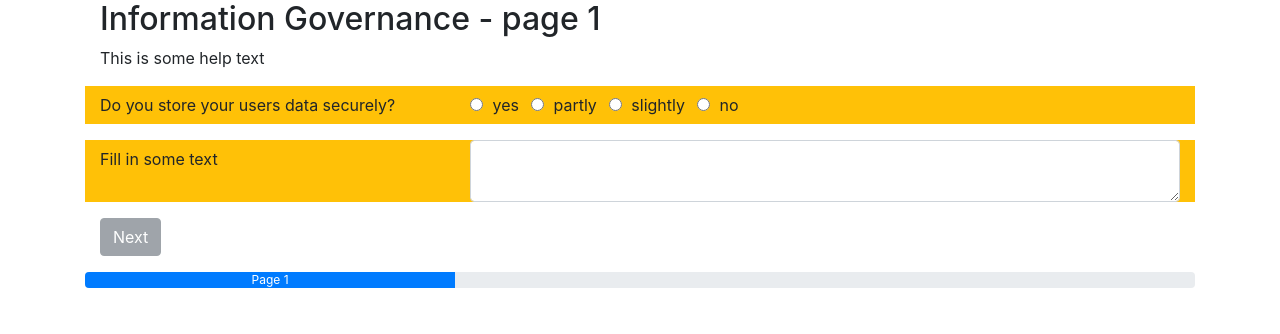
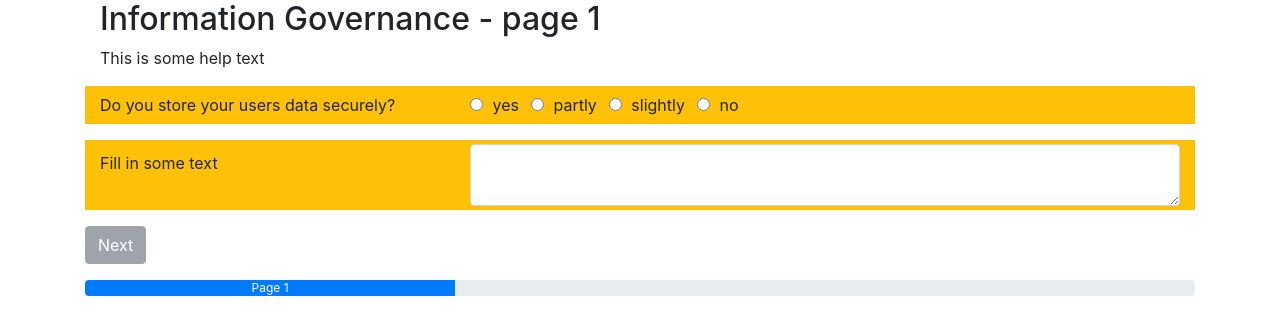
Before and after one commit to davidtron/react-survey-components, a React (Create React App) app: page / in a window 1280 px wide. Shown: the top 334 px of the page. Built offline with nearby package versions, Linux system fonts and the light colour scheme.

Commit message:
Page layout fixes

```diff
--- a/src/components/TextAnswer.js
+++ b/src/components/TextAnswer.js
@@ -3,10 +3,10 @@ import {Col, FormGroup, Input, Label} from 'reactstrap';
 
 const TextAnswer = ({questionId, question, answer, ...props}) => {
     return (
-        <FormGroup className="bg-warning" row>
+        <FormGroup className="bg-warning py-sm-1" row>
             <Label for={questionId} sm={4}>{question}</Label>
             <Col sm={8}>
-            <Input type="textarea" name={questionId} id={questionId} defaultValue={answer}/>
+            <Input className="mb-2 mb-sm-0" type="textarea" name={questionId} id={questionId} defaultValue={answer}/>
             </Col>
         </FormGroup>
     )
--- a/src/containers/Page.js
+++ b/src/containers/Page.js
@@ -2,7 +2,7 @@ import React, {Component} from 'react';
 
 import RadioAnswers from '../components/RadioAnswers'
 import TextAnswer from '../components/TextAnswer'
-import {Button, Col, Form, FormGroup, Container} from 'reactstrap';
+import {Button, Col, Form, FormGroup, Container, ButtonGroup} from 'reactstrap';
 import update from 'immutability-helper';
 
 
@@ -79,23 +79,23 @@ export default class Page extends Component {
                     {this.renderQuestions(this.pageData.questions)}
 
                     <FormGroup inline row>
+                        <ButtonGroup sm={{offset: 0}}>
 
-                        <Col sm={{offset: 0}}>
+
                             {this.previous !== null ?
                                 <Button disabled={this.unansweredQuestions()}
                                         onClick={() => this.handleSubmit(this.previous)}>Previous</Button>
-                                : <div/>
+                                : null
                             }
-                        </Col>
-                        <Col >
+
                             {this.next !== null ?
                                 <Button disabled={this.unansweredQuestions()}
                                         onClick={() => this.handleSubmit(this.next)}>Next</Button>
                                 :
                                 <Button disabled={this.unansweredQuestions()}
-                                        onClick={() => this.handleSubmit(this.quit)}>Quit</Button>
+                                        onClick={() => this.handleSubmit(this.quit)}>Complete</Button>
                             }
-                        </Col>
+                        </ButtonGroup>
                     </FormGroup>
                 </Form>
             </Container>
```
Also changed, not shown: 1 other file (tests, documents, lock files or other folders).
